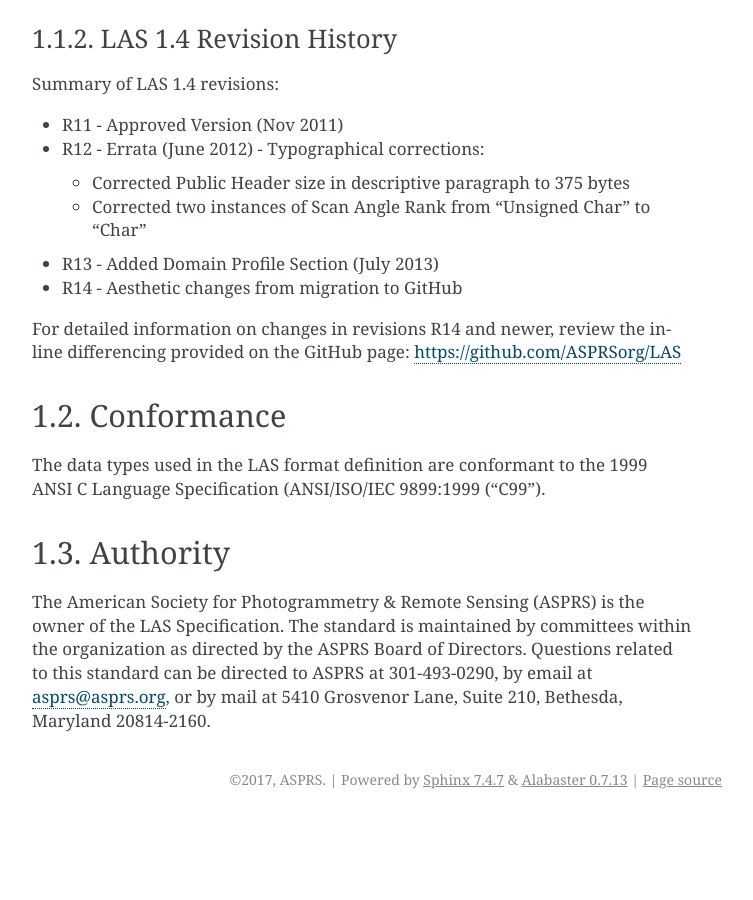
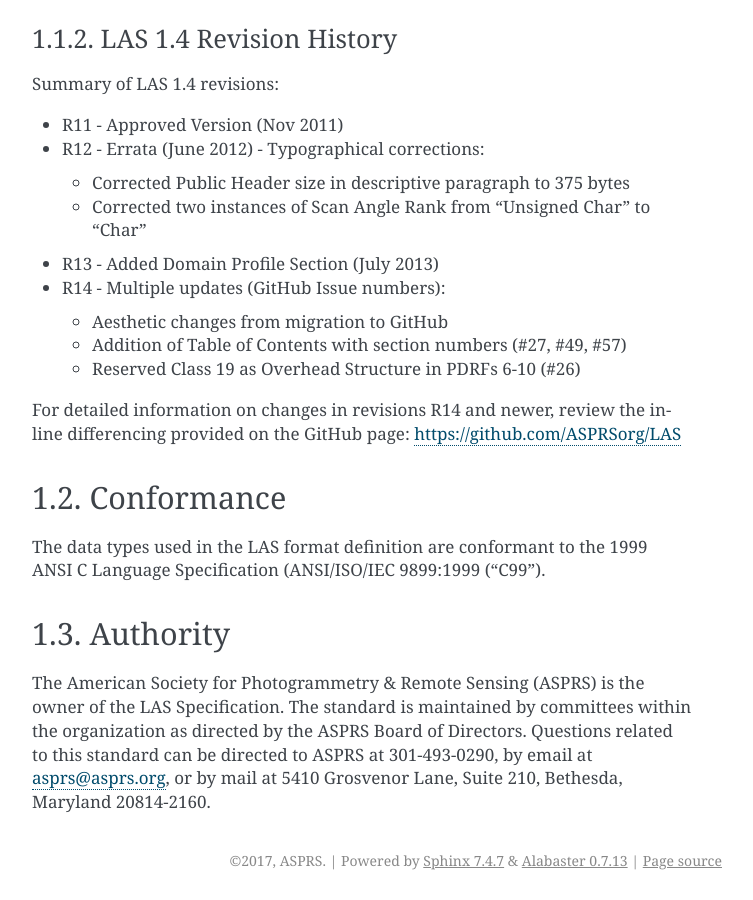
Before and after one commit to ASPRSorg/LAS, a Sphinx documentation site: the page built from source/01_intro.txt, in a window 1280 px wide and 900 px high, scrolled down 995 px. Shown: the whole window, without its empty margins (388-1141 px from the left). Built offline with Sphinx 7.4.7, drawn with Linux system fonts in a browser that asks for light colours; before the commit the page ends 1814 px from its top, so only the background shows below that.

Commit message:
Updated R14 changelog summary in intro.

```diff
--- a/source/01_intro.txt
+++ b/source/01_intro.txt
@@ -53,7 +53,11 @@ Summary of LAS 1.4 revisions:
   * Corrected two instances of Scan Angle Rank from "Unsigned Char" to "Char"
 
 * R13 - Added Domain Profile Section (July 2013)
-* R14 - Aesthetic changes from migration to GitHub
+* R14 - Multiple updates (GitHub Issue numbers):
+
+  * Aesthetic changes from migration to GitHub
+  * Addition of Table of Contents with section numbers (#27, #49, #57)
+  * Reserved Class 19 as Overhead Structure in PDRFs 6-10 (#26)
 
 For detailed information on changes in revisions R14 and newer, review the
 inline differencing provided on the GitHub page: https://github.com/ASPRSorg/LAS
```
